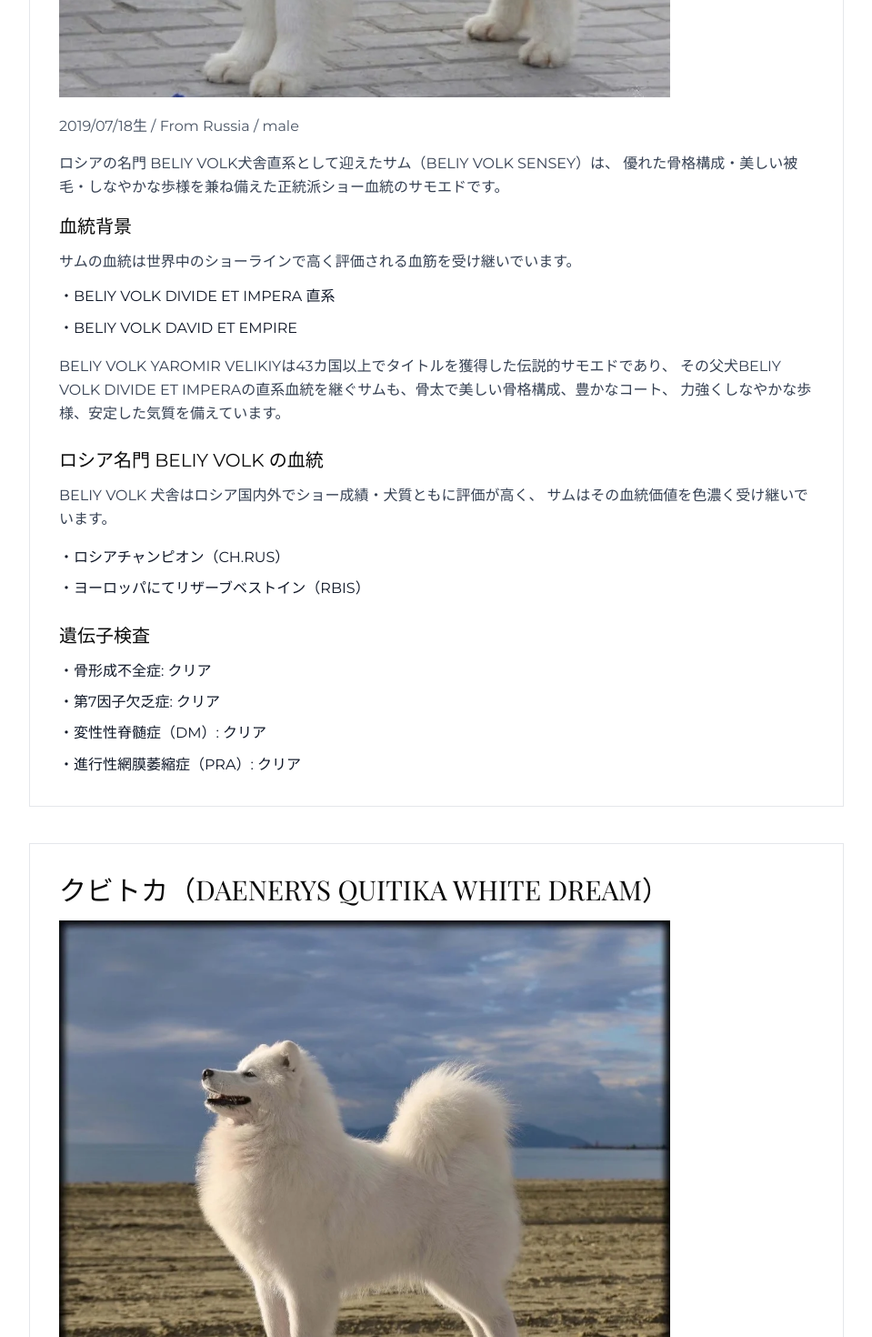
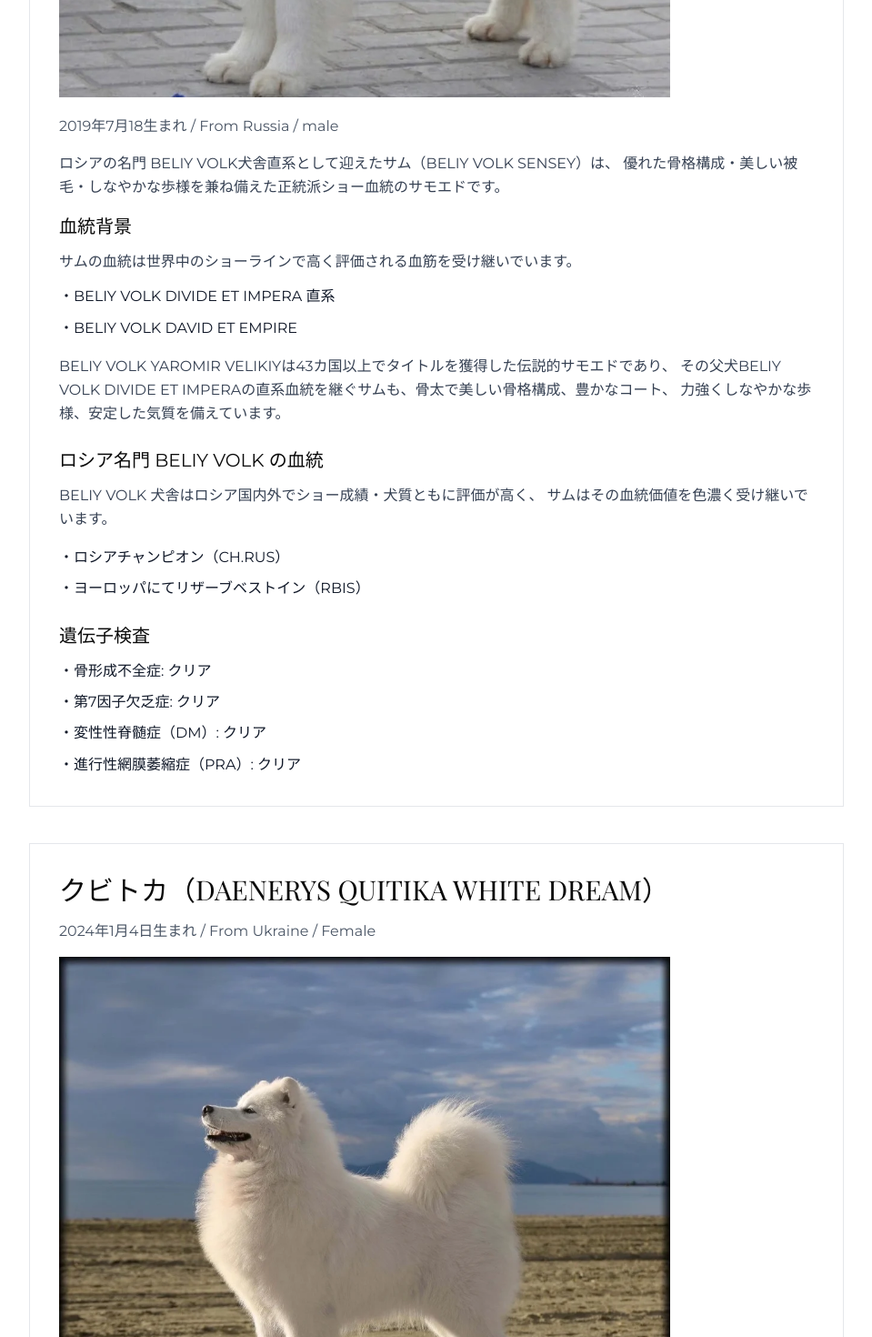
Before and after one commit to capasjapanmatsu/smileys-site, a React (Vite) app: page /kubitka in a window 1280 px wide. Shown: the part 820-2290 px from the top of the page at 91% size, without its empty margins (160-1119 px from the left). Built offline with nearby package versions, Linux system fonts and the light colour scheme.

Commit message:
﻿親犬紹介の生年月日表記を更新
サムの表記を「2019年7月18生まれ / From Russia / male」に更新し、未反映だったクビトカ・カイの生年月日/性別情報追記もあわせて反映しました。

```diff
--- a/src/app/pages/KubitkaPage.tsx
+++ b/src/app/pages/KubitkaPage.tsx
@@ -130,7 +130,7 @@ export function KubitkaPage() {
                   loading="lazy"
                 />
               </div>
-              <p className="text-sm md:text-base text-gray-600 mb-4">2019/07/18生 / From Russia / male</p>
+              <p className="text-sm md:text-base text-gray-600 mb-4">2019年7月18生まれ / From Russia / male</p>
               <p className="text-gray-700 font-light leading-relaxed mb-4">
                 ロシアの名門 BELIY VOLK犬舎直系として迎えたサム（BELIY VOLK SENSEY）は、
                 優れた骨格構成・美しい被毛・しなやかな歩様を兼ね備えた正統派ショー血統のサモエドです。
@@ -169,6 +169,7 @@ export function KubitkaPage() {
               <h2 className="text-2xl md:text-3xl font-light mb-4" style={{ fontFamily: "'Playfair Display', serif" }}>
                 クビトカ（DAENERYS QUITIKA WHITE DREAM）
               </h2>
+              <p className="text-sm md:text-base text-gray-600 mb-4">2024年1月4日生まれ / From Ukraine / Female</p>
               <div className="mb-5">
                 <img
                   src="/kubitka-profile.webp"
@@ -220,6 +221,7 @@ export function KubitkaPage() {
               <h2 className="text-2xl md:text-3xl font-light mb-4" style={{ fontFamily: "'Playfair Display', serif" }}>
                 カイ（SAMMY.SMILE JP'S CASTOR）
               </h2>
+              <p className="text-sm md:text-base text-gray-600 mb-4">2025年4月18日生まれ / Male</p>
               <p className="text-gray-700 font-light leading-relaxed mb-4">
                 サム直系の息子で、優れた骨格構成・美しい被毛・しなやかな歩様を兼ね備えた
                 正統派ショー血統のサモエドです。
```
